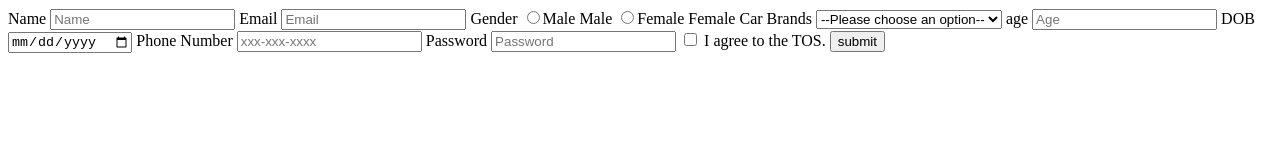
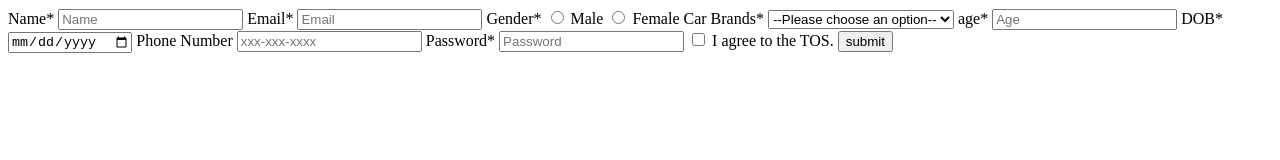
Before and after one commit to acciojob/signup-form-car-pratik2820, a website: page main.html in a window 1280 px wide. Drawn offline with Linux system fonts and the light colour scheme.

Commit message:
created a submission

```diff
--- a/main.html
+++ b/main.html
@@ -5,36 +5,36 @@
 	</head>
 	<body>
 		 <form method="post">
-			 <label for="name">Name</label>
+			 <label for="name">Name*</label>
 			 <input type="text" id="name" placeholder="Name" required>
 
-			 <label for="email">Email</label>
+			 <label for="email">Email*</label>
 			 <input type="email" id="email" placeholder="Email" required>
 
-			 <label for="gender" >Gender</label>
-			 <input type="radio" id="gender_m" name="gender" required>Male
+			 <label for="gender" >Gender*</label>
+			 <input type="radio" id="gender_m" name="gender" required>
 			 <label for="gender_m">Male</label>
-			 <input type="radio" id="gender_f" name="gender" required>Female
+			 <input type="radio" id="gender_f" name="gender" required>
 			 <label for="gender_f">Female</label>
 
-			 <label for="cars">Car Brands</label>
+			 <label for="cars">Car Brands*</label>
 			 <select  id="cars" required>
-				 <option value="" disabled selected>--Please choose an option--</option>
+				 <option value="" disabledselected>--Please choose an option--</option>
 				 <option value="bmw">BMW</option>
 				 <option value="audi">Audi</option>
 				 <option value="mercedez">Mercedez</option>
 			 </select>
 
-			 <label for="age">age</label>
+			 <label for="age">age*</label>
 			 <input type="number" id="age" placeholder="Age" required>
 
-			 <label for="dob">DOB</label>
+			 <label for="dob">DOB*</label>
 			 <input type="date" id="dob" required>
 
 			 <label for="phone">Phone Number</label>
 			 <input type="tel" id="tel" placeholder="xxx-xxx-xxxx">
 
-			 <label for="password">Password</label>
+			 <label for="password">Password*</label>
 			 <input type="password" id="password" placeholder="Password" required>
 
 			 <label for="checkbox"></label>
```
